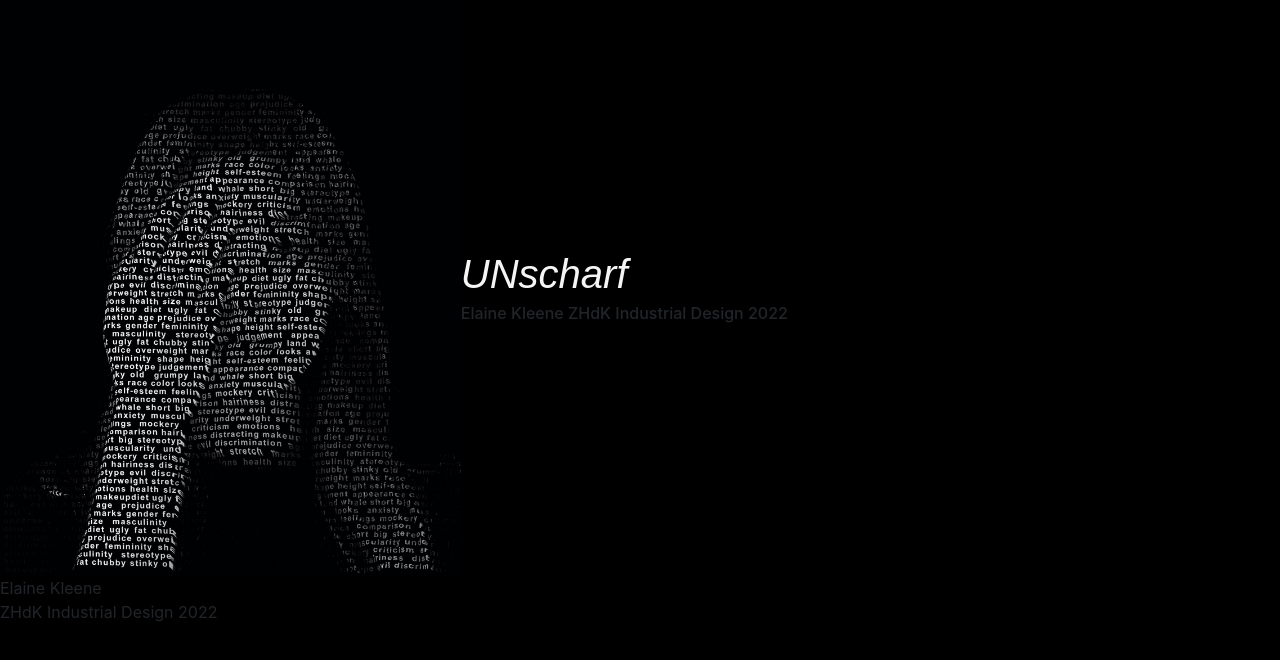
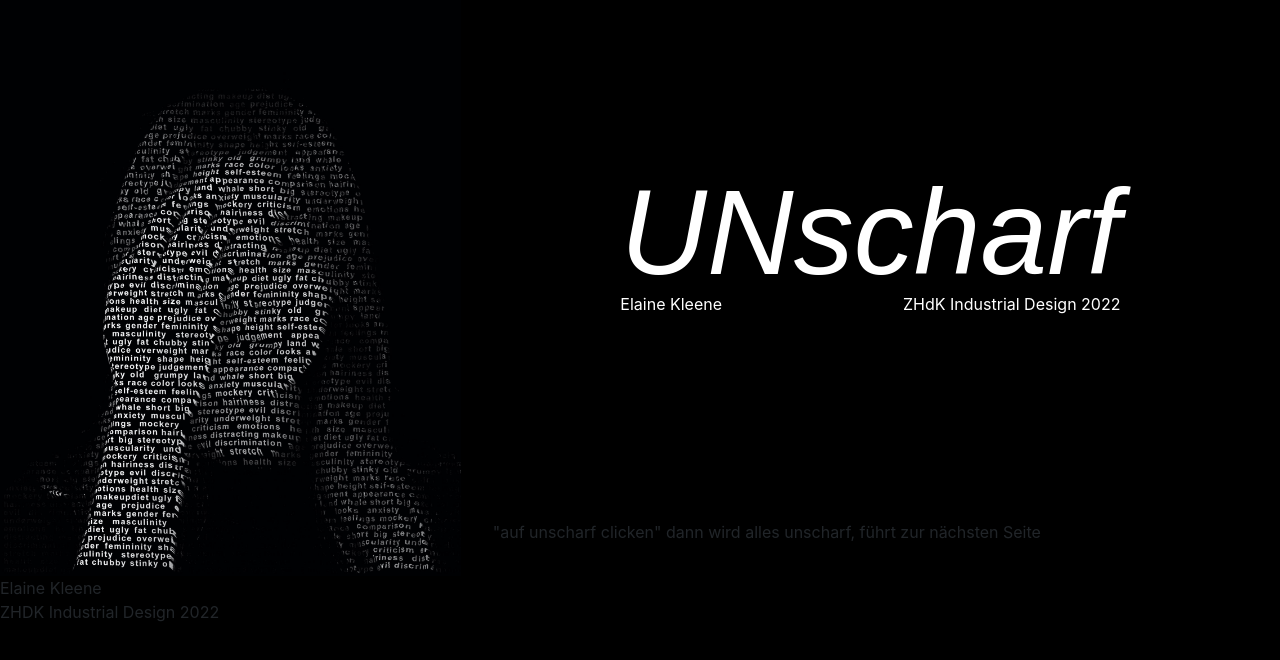
Before and after one commit to Shraggen/elaine, a plain HTML site: page index.html in a window 1280 px wide. Drawn offline with nearby package versions, Linux system fonts and the light colour scheme.

Commit message:
levi edit

```diff
--- a/index.html
+++ b/index.html
@@ -11,17 +11,26 @@
     <div id="startPage">
             <img src="img/elaineArt.jpeg">
             <div id="linkContainer">
-                <div id="linkPage">
+		    <div id="links">
+		<div id="linkPage">
                     <a href="second.html">UNscharf</a>
-                    <h6>Elaine Kleene ZHdK Industrial Design 2022</h6>
-                </div>
-            </div>
+
+		    <div id="names">
+			    <div id="name">Elaine Kleene</div>
+			    <div id="uni">ZHdK Industrial Design 2022</div>
+		    </div>
+		</div></div>
+
+		<div id="instructions">
+			"auf unscharf clicken" dann wird alles unscharf, führt zur nächsten Seite
+		</div>
+        </div>
 
     </div>
     <footer>
         Elaine Kleene
         <br>
-        ZHdK Industrial Design 2022
+        ZHDK Industrial Design 2022
     </footer>
 </body>
 <style>
@@ -42,20 +51,42 @@
     }
 
     #linkContainer{
+	    flex-grow: 1;
     display: flex;
+    flex-direction: column;
+    }
+
+    #links {
+	    display: flex;
+	    flex-grow: 1;
     justify-content: center;
     align-items: center;
 }
+
     #linkPage{
         background-color: black;
-        width: 100%;
+    	padding: 2rem;
     }
     #linkPage a{
         font-family: Arial, Helvetica, sans-serif;
         font-style: italic;
         text-align: center;
-        color: whitesmoke;
-        font-size: 40px;
+        font-size: 120px;
+    	line-height: 1;
+    	color: white;
+    }
+
+    #names {
+	display: flex;
+	color: white;
+    }
+
+    #name {
+	flex-grow: 1;
+    }
+
+    #instructions {
+	padding:2rem;
     }
 </style>
 </html>
```
